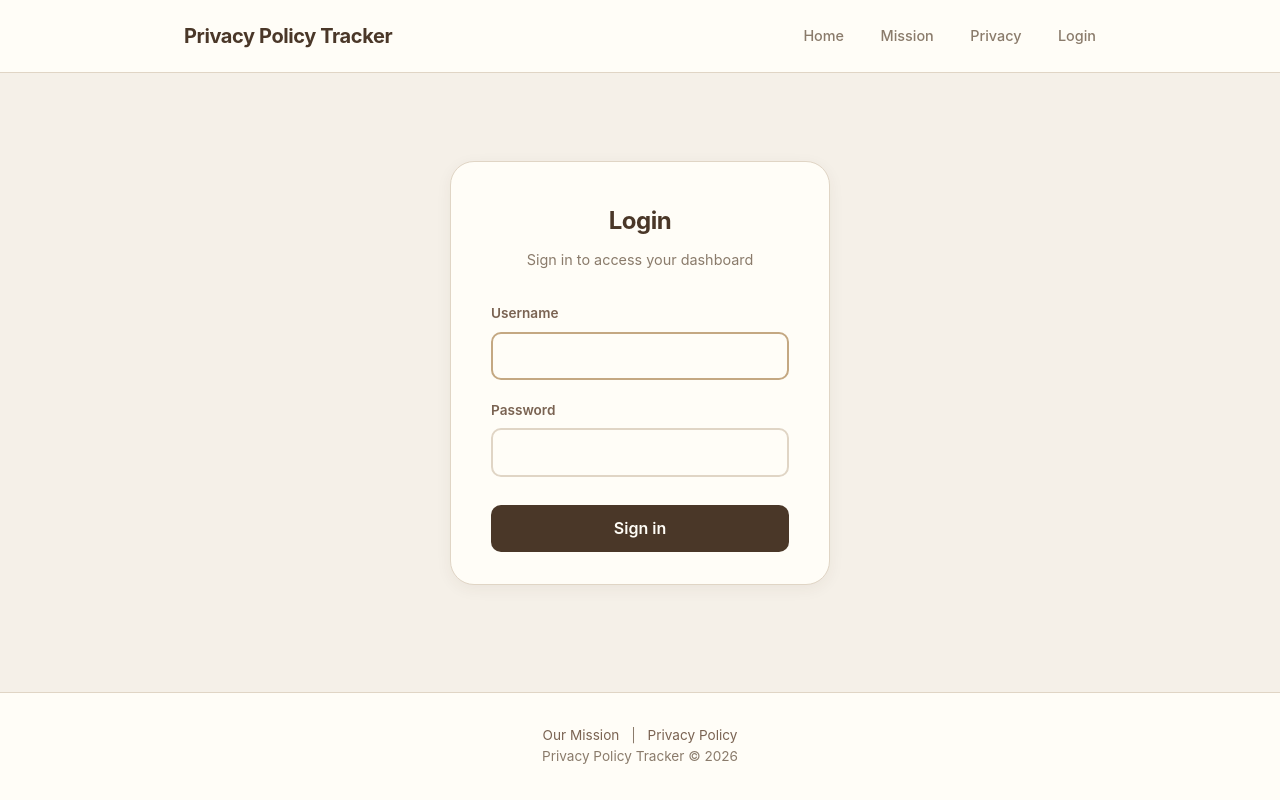
After one commit to Tempestous15/privacy_policy_tracker, a Django app: page /accounts/login/ in a window 1280 px wide. The commit adds this page. Run offline with Django 4.2, Linux system fonts and the light colour scheme.

Commit message:
Added login/dashboard and improved theme

```diff
--- a/website/config/settings.py
+++ b/website/config/settings.py
@@ -68,3 +68,5 @@ USE_TZ = True
 
 STATIC_URL = "static/"
 DEFAULT_AUTO_FIELD = "django.db.models.BigAutoField"
+LOGIN_REDIRECT_URL = "tracker:dashboard"
+LOGOUT_REDIRECT_URL = "tracker:home"
--- a/website/config/urls.py
+++ b/website/config/urls.py
@@ -4,5 +4,6 @@ from django.urls import path, include
 
 urlpatterns = [
     path("admin/", admin.site.urls),
+    path("accounts/", include("django.contrib.auth.urls")),
     path("", include("tracker.urls")),
 ]
--- a/website/templates/base.html
+++ b/website/templates/base.html
@@ -5,18 +5,71 @@
     <meta name="viewport" content="width=device-width, initial-scale=1.0">
     <title>{% block title %}Privacy Policy Tracker{% endblock %}</title>
     <style>
+        :root {
+            --bg: #f5f0e8;
+            --surface: #fffdf7;
+            --card: #fffdf7;
+            --border: #e0d5c5;
+            --text: #3b2a1a;
+            --text-muted: #8a7b6b;
+            --brown-dark: #4a3728;
+            --brown-mid: #7a6352;
+            --brown-light: #c4a882;
+            --brown-faint: #e8ddd0;
+            --accent: #8b6f4e;
+            --accent-hover: #6e5640;
+            --radius: 16px;
+            --radius-sm: 10px;
+            --radius-lg: 24px;
+        }
         * { margin: 0; padding: 0; box-sizing: border-box; }
-        body { font-family: -apple-system, BlinkMacSystemFont, 'Segoe UI', Roboto, sans-serif; line-height: 1.6; color: #333; min-height: 100vh; display: flex; flex-direction: column; }
-        .container { max-width: 900px; margin: 0 auto; padding: 0 20px; width: 100%; }
-        header { background: #1a1a2e; color: white; padding: 1rem 0; }
+        body {
+            font-family: 'Inter', -apple-system, BlinkMacSystemFont, 'Segoe UI', Roboto, sans-serif;
+            line-height: 1.6;
+            color: var(--text);
+            background: var(--bg);
+            min-height: 100vh;
+            display: flex;
+            flex-direction: column;
+        }
+        .container { max-width: 960px; margin: 0 auto; padding: 0 24px; width: 100%; }
+        header {
+            background: var(--surface);
+            border-bottom: 1px solid var(--border);
+            padding: 1.25rem 0;
+        }
         header .container { display: flex; justify-content: space-between; align-items: center; }
-        header h1 { font-size: 1.3rem; }
-        header nav a { color: #b8b8d4; text-decoration: none; margin-left: 1.5rem; font-size: 0.9rem; }
-        header nav a:hover { color: white; }
-        main { flex: 1; padding: 2rem 0; }
-        footer { background: #f0f0f5; padding: 1.5rem 0; text-align: center; color: #888; font-size: 0.85rem; }
-        footer a { color: #666; text-decoration: none; margin: 0 0.5rem; }
-        footer a:hover { color: #333; }
+        header h1 {
+            font-size: 1.25rem;
+            font-weight: 700;
+            color: var(--brown-dark);
+            letter-spacing: -0.02em;
+        }
+        header nav a {
+            color: var(--text-muted);
+            text-decoration: none;
+            margin-left: 2rem;
+            font-size: 0.9rem;
+            font-weight: 500;
+            transition: color 0.2s;
+        }
+        header nav a:hover { color: var(--brown-dark); }
+        main { flex: 1; padding: 2.5rem 0; }
+        footer {
+            background: var(--surface);
+            border-top: 1px solid var(--border);
+            padding: 2rem 0;
+            text-align: center;
+            color: var(--text-muted);
+            font-size: 0.85rem;
+        }
+        footer a {
+            color: var(--brown-mid);
+            text-decoration: none;
+            margin: 0 0.5rem;
+            transition: color 0.2s;
+        }
+        footer a:hover { color: var(--brown-dark); }
     </style>
     {% block extra_style %}{% endblock %}
 </head>
@@ -26,9 +79,17 @@
             <h1>Privacy Policy Tracker</h1>
             <nav>
                 <a href="{% url 'tracker:home' %}">Home</a>
-                <a href="{% url 'tracker:dashboard' %}">Dashboard</a>
                 <a href="{% url 'tracker:mission' %}">Mission</a>
                 <a href="{% url 'tracker:privacy' %}">Privacy</a>
+                {% if user.is_authenticated %}
+                    <a href="{% url 'tracker:dashboard' %}">Dashboard</a>
+                    <form action="{% url 'logout' %}" method="post" style="display:inline; margin-left:2rem;">
+                        {% csrf_token %}
+                        <button type="submit" style="background:none; border:none; color:var(--text-muted); cursor:pointer; font-family:inherit; font-size:0.9rem; font-weight:500; padding:0; transition:color 0.2s;">Logout</button>
+                    </form>
+                {% else %}
+                    <a href="{% url 'login' %}">Login</a>
+                {% endif %}
             </nav>
         </div>
     </header>
@@ -39,6 +100,9 @@
     </main>
     <footer>
         <div class="container">
+            <a href="{% url 'tracker:mission' %}">Our Mission</a> |
+            <a href="{% url 'tracker:privacy' %}">Privacy Policy</a>
+            <br>
             Privacy Policy Tracker &copy; {% now "Y" %}
         </div>
     </footer>
--- /dev/null
+++ b/website/templates/registration/login.html
@@ -0,0 +1,110 @@
+{% extends "base.html" %}
+
+{% block title %}Login — Privacy Policy Tracker{% endblock %}
+
+{% block extra_style %}
+<style>
+    .login-page {
+        display: flex;
+        justify-content: center;
+        align-items: center;
+        min-height: 65vh;
+    }
+    .login-card {
+        background: var(--card);
+        border: 1px solid var(--border);
+        border-radius: var(--radius-lg);
+        padding: 2.5rem 2.5rem 2rem;
+        width: 100%;
+        max-width: 380px;
+        box-shadow: 0 4px 16px rgba(74, 55, 40, 0.06);
+    }
+    .login-card h2 {
+        font-size: 1.5rem;
+        font-weight: 700;
+        color: var(--brown-dark);
+        letter-spacing: -0.02em;
+        margin-bottom: 0.5rem;
+        text-align: center;
+    }
+    .login-card .subtitle {
+        color: var(--text-muted);
+        font-size: 0.9rem;
+        text-align: center;
+        margin-bottom: 2rem;
+    }
+    .login-card label {
+        display: block;
+        font-size: 0.85rem;
+        font-weight: 600;
+        color: var(--brown-mid);
+        margin-bottom: 0.4rem;
+    }
+    .login-card input[type="text"],
+    .login-card input[type="password"] {
+        width: 100%;
+        padding: 0.8rem 1rem;
+        font-size: 0.95rem;
+        border: 2px solid var(--border);
+        border-radius: var(--radius-sm);
+        outline: none;
+        font-family: inherit;
+        background: var(--surface);
+        color: var(--text);
+        transition: border-color 0.2s;
+        margin-bottom: 1.25rem;
+    }
+    .login-card input:focus {
+        border-color: var(--brown-light);
+    }
+    .login-card button {
+        width: 100%;
+        padding: 0.85rem;
+        font-size: 1rem;
+        font-weight: 600;
+        font-family: inherit;
+        background: var(--brown-dark);
+        color: var(--surface);
+        border: none;
+        border-radius: var(--radius-sm);
+        cursor: pointer;
+        transition: background 0.2s;
+        margin-top: 0.5rem;
+    }
+    .login-card button:hover {
+        background: var(--accent-hover);
+    }
+    .errorlist {
+        color: #b54a3a;
+        font-size: 0.85rem;
+        margin-bottom: 1rem;
+        list-style: none;
+        padding: 0;
+    }
+    .errorlist li {
+        background: #fdf0ee;
+        border: 1px solid #f0c8c2;
+        border-radius: 8px;
+        padding: 0.6rem 0.8rem;
+    }
+</style>
+{% endblock %}
+
+{% block content %}
+<div class="login-page">
+    <form class="login-card" method="post">
+        <h2>Login</h2>
+        <p class="subtitle">Sign in to access your dashboard</p>
+        {% csrf_token %}
+        {% if form.non_field_errors %}
+            <ul class="errorlist">{{ form.non_field_errors }}</ul>
+        {% endif %}
+        <label for="{{ form.username.id_for_label }}">{{ form.username.label }}</label>
+        {{ form.username }}
+        <label for="{{ form.password.id_for_label }}">{{ form.password.label }}</label>
+        {{ form.password }}
+        <input type="hidden" name="next" value="{{ next }}" />
+        <button type="submit">Sign in</button>
+    </form>
+</div>
+{% endblock %}
--- a/website/tracker/views.py
+++ b/website/tracker/views.py
@@ -1,3 +1,4 @@
+from django.contrib.auth.decorators import login_required
 from django.shortcuts import render
 from .models import Website
 
@@ -14,6 +15,7 @@ def privacy(request):
     return render(request, "tracker/privacy.html")
 
 
+@login_required
 def dashboard(request):
     websites = Website.objects.all()[:20]
     return render(request, "tracker/dashboard.html", {"websites": websites})
```
Also changed, not shown: website/templates/tracker/dashboard.html (+60 -10 lines), website/templates/tracker/home.html (+27 -20 lines), website/templates/tracker/mission.html (+19 -3 lines), website/templates/tracker/privacy.html (+32 -6 lines).
